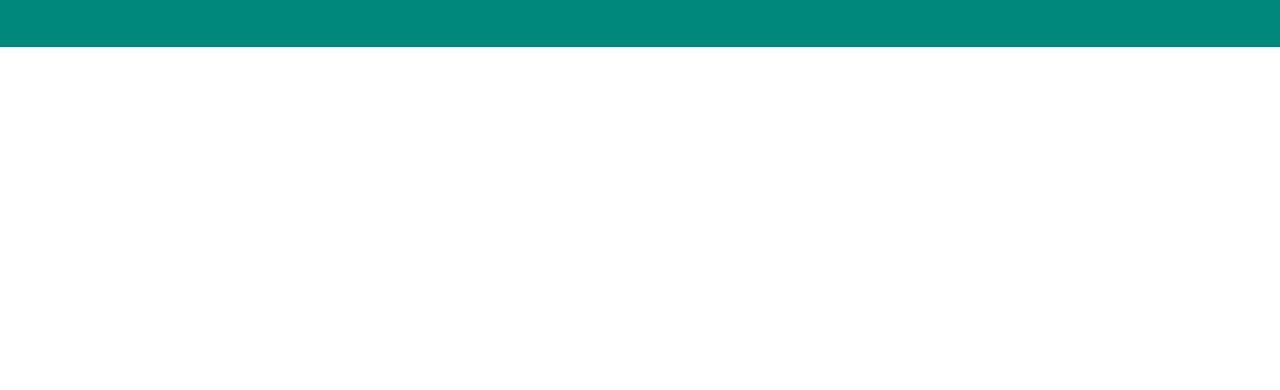
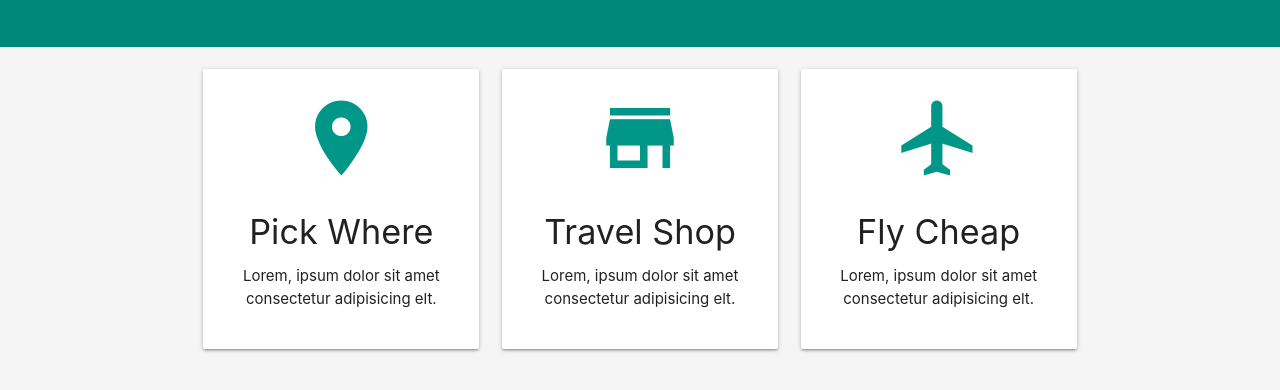
Before and after one commit to charalson72777/travelAgencyTheme, a plain HTML site: page index.html in a window 1280 px wide. Shown: the part 746-1136 px from the top of the page. Before the commit the page ends 800 px from the top, so only its background shows below. Drawn offline with nearby package versions, Linux system fonts and the light colour scheme.

Commit message:
box icons done

```diff
--- a/index.html
+++ b/index.html
@@ -105,6 +105,39 @@
                 </div>
             </section>
 
+            <!--SECTION ICON BOXES-->
+            <section class="section section-icons grey lighten-4 center">
+                <div class="container">
+                    <div class="row">
+                        <div class="col s12 m4">
+                            <div class="card-panel">
+                                <i class="material-icons large teal-text">room</i>
+                                <h4>Pick Where</h4>
+                                <p>Lorem, ipsum dolor sit amet consectetur adipisicing elt.</p>
+                            </div>
+                        </div>
+                        <div class="col s12 m4">
+                                <div class="card-panel">
+                                    <i class="material-icons large teal-text">store</i>
+                                    <h4>Travel Shop</h4>
+                                    <p>Lorem, ipsum dolor sit amet consectetur adipisicing elt.</p>
+                                </div>
+                            </div>
+                            <div class="col s12 m4">
+                                    <div class="card-panel">
+                                        <i class="material-icons large teal-text">airplanemode_active</i>
+                                        <h4>Fly Cheap</h4>
+                                        <p>Lorem, ipsum dolor sit amet consectetur adipisicing elt.</p>
+                                    </div>
+                                </div>
+                    </div>
+                </div>
+            </section>
+
+            <!--POPULAR PLACES-->
+
+
+
       <!--JavaScript at end of body for optimized loading-->
       <script src="https://cdnjs.cloudflare.com/ajax/libs/materialize/1.0.0-beta/js/materialize.min.js"></script>
 
```
